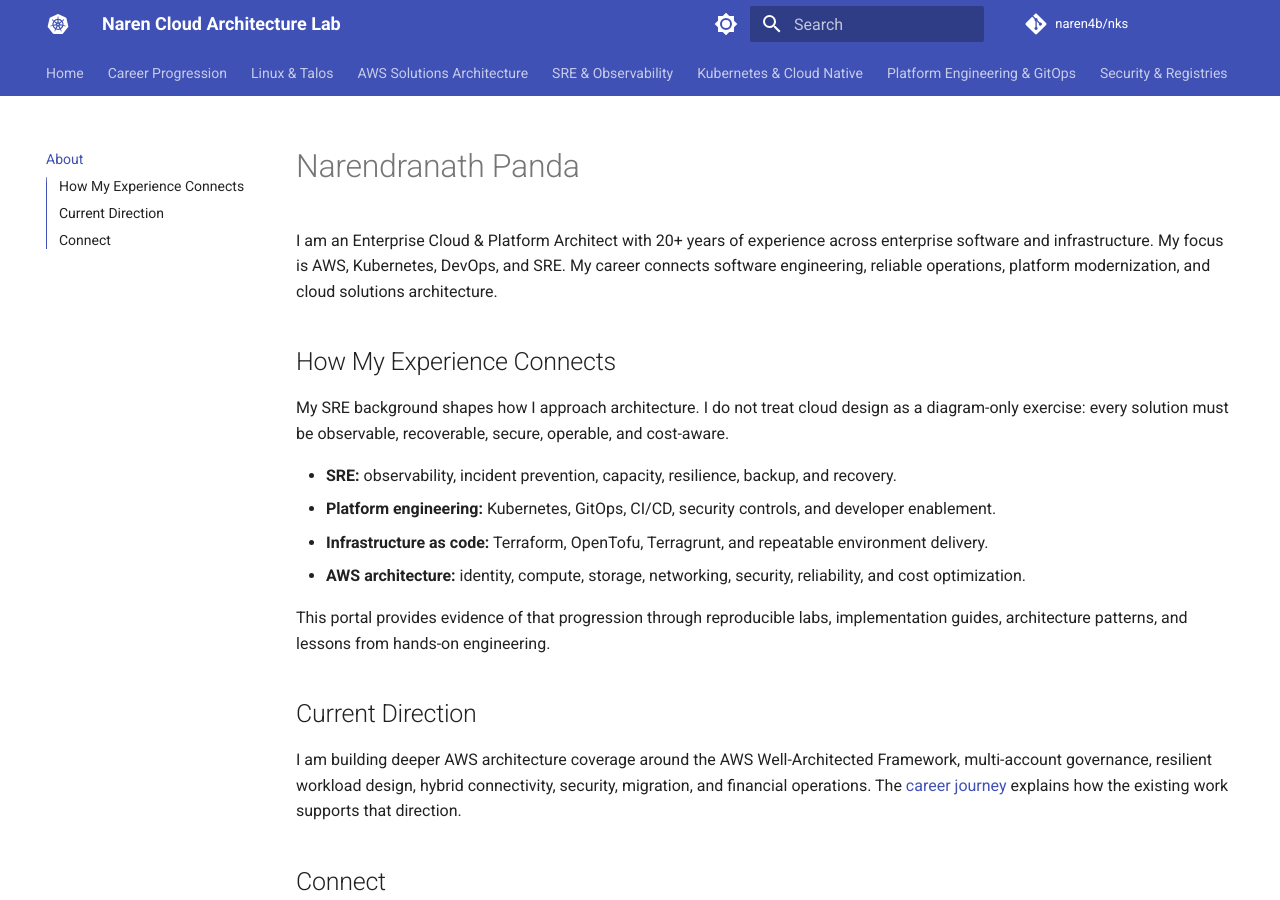
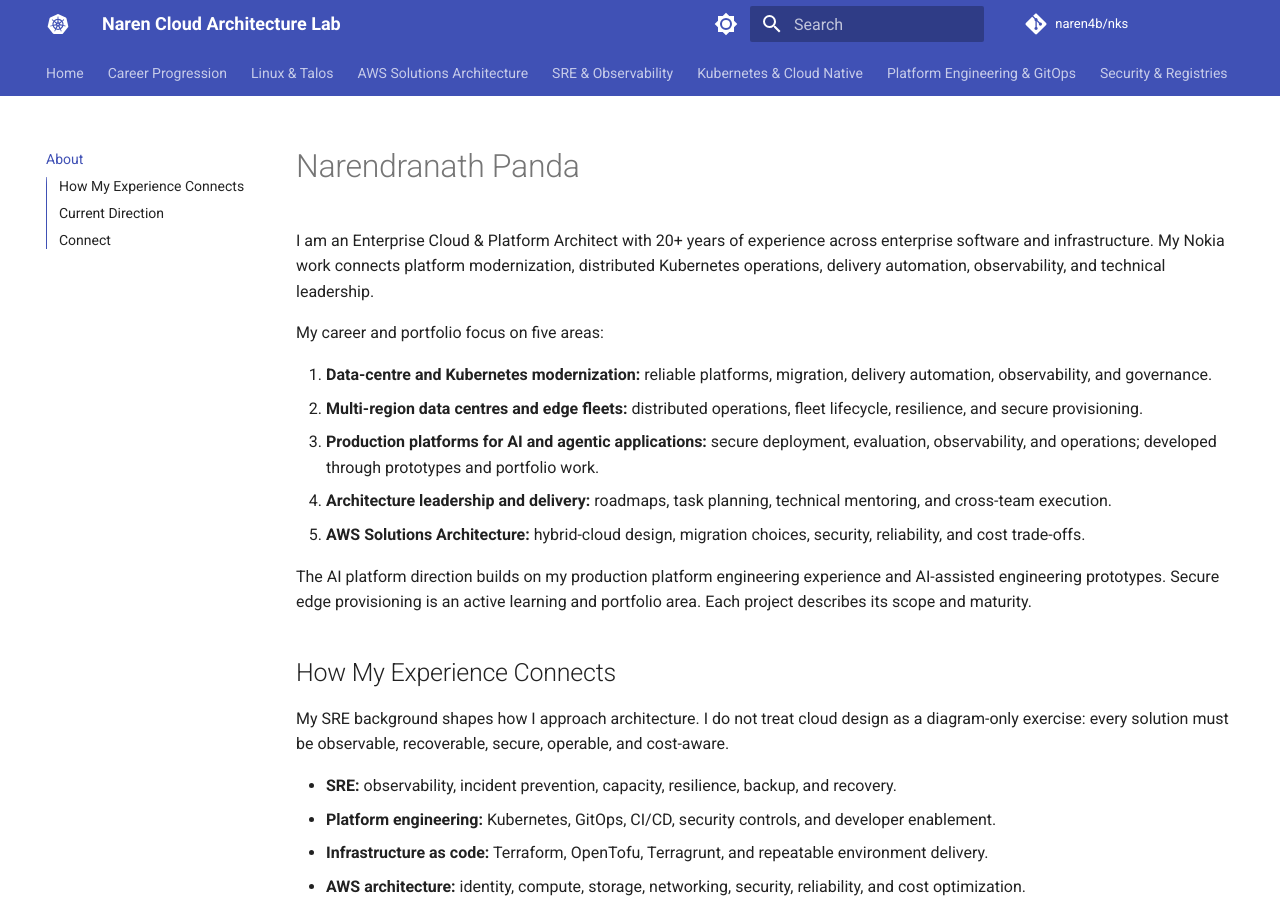
Before and after one commit to naren4b/nks, an MkDocs documentation site: the page built from docs/about.md, in a window 1280 px wide and 900 px high. Built offline with MkDocs 1.6.1 and Material for MkDocs 9.7.7, drawn with Linux system fonts in a browser that asks for light colours; comment, search, counter and statistics services are not loaded.

Commit message:
Align profile with five career and portfolio areas (#5)
* Align portfolio bios with five career areas

* Align portfolio bios with five career areas

```diff
--- a/docs/about.md
+++ b/docs/about.md
@@ -1,6 +1,18 @@
 # Narendranath Panda
 
-I am an Enterprise Cloud & Platform Architect with 20+ years of experience across enterprise software and infrastructure. My focus is AWS, Kubernetes, DevOps, and SRE. My career connects software engineering, reliable operations, platform modernization, and cloud solutions architecture.
+<!-- branding:about:start -->
+I am an Enterprise Cloud & Platform Architect with 20+ years of experience across enterprise software and infrastructure. My Nokia work connects platform modernization, distributed Kubernetes operations, delivery automation, observability, and technical leadership.
+
+My career and portfolio focus on five areas:
+
+1. **Data-centre and Kubernetes modernization:** reliable platforms, migration, delivery automation, observability, and governance.
+2. **Multi-region data centres and edge fleets:** distributed operations, fleet lifecycle, resilience, and secure provisioning.
+3. **Production platforms for AI and agentic applications:** secure deployment, evaluation, observability, and operations; developed through prototypes and portfolio work.
+4. **Architecture leadership and delivery:** roadmaps, task planning, technical mentoring, and cross-team execution.
+5. **AWS Solutions Architecture:** hybrid-cloud design, migration choices, security, reliability, and cost trade-offs.
+
+The AI platform direction builds on my production platform engineering experience and AI-assisted engineering prototypes. Secure edge provisioning is an active learning and portfolio area. Each project describes its scope and maturity.
+<!-- branding:about:end -->
 
 ## How My Experience Connects
 
@@ -21,5 +33,7 @@ I am building deeper AWS architecture coverage around the AWS Well-Architected F
 
 - [GitHub](https://github.com/naren4b)
 - [LinkedIn](https://www.linkedin.com/in/narendranathpanda/)
+<!-- branding:contact:start -->
 - [Email](mailto:narendranathpanda@gmail.com)
+<!-- branding:contact:end -->
 - [X](https://x.com/Narentwtr)
```
Also changed, not shown: docs/index.md (+7 -1 lines).
